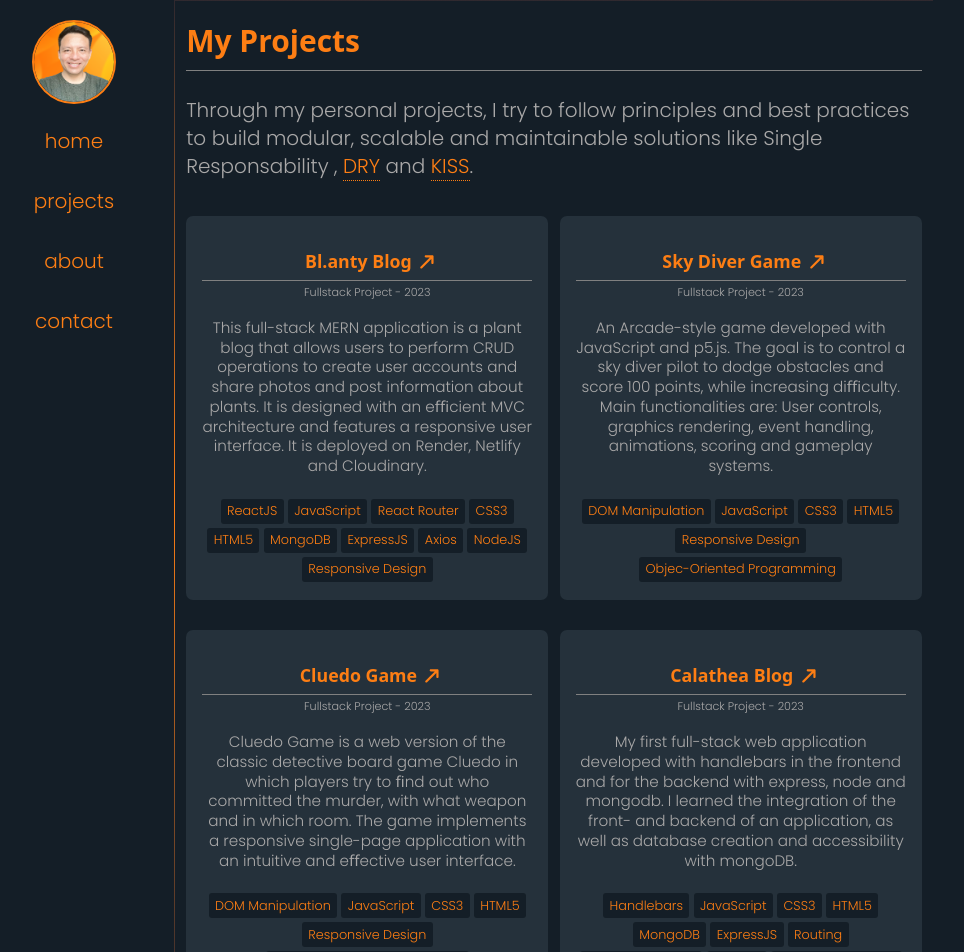
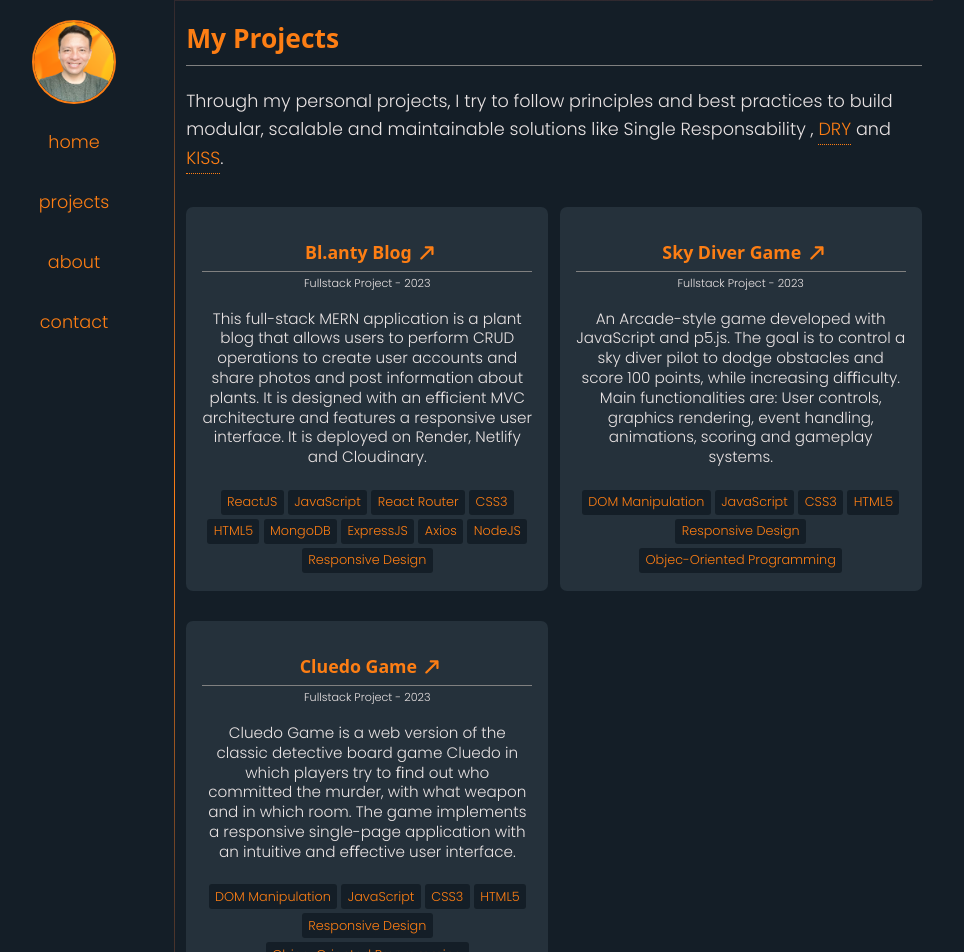
Before and after one commit to juaneugenio/myportfolioweb, a React (Vite) app: page /projects in a window 1280 px wide. Shown: the top 952 px of the page, without its empty margins (186-1150 px from the left). Built offline with nearby package versions, Linux system fonts and the light colour scheme; no server answers.

Commit message:
deploying into netlify

```diff
--- a/src/App.css
+++ b/src/App.css
@@ -3,7 +3,7 @@
 	/* --bg-color: #30292f; */
 	--bg-color: #141e27;
 	/* --txt-color: #daddd8; */
-	--txt-color: #a9a8a8;
+	--txt-color: #e9e3e3;
 
 	/* --head-color: #f0a202; */
 	--head-color: #fd7e14;
@@ -17,7 +17,7 @@ body {
 	padding: 0;
 	background-color: var(--bg-color);
 	color: var(--txt-color);
-	font-size: clamp(1rem, 0.455vw + 0.886rem, 1.25rem);
+	font-size: clamp(1rem, 0.455vw + 0.886rem, 1.1rem);
 	line-height: clamp(1.3rem, 0.818vw + 1.095rem, 1.75rem);
 	font-weight: 300;
 	font-family: Poppins, -apple-system, BlinkMacSystemFont, "Segoe UI", Roboto, Oxygen, Ubuntu, Cantarell, "Open Sans",
--- a/src/data.json
+++ b/src/data.json
@@ -25,7 +25,7 @@
 		],
 		"projects": [
 			{
-				"id": "04",
+				"id": "03",
 				"name": "Bl.anty Blog",
 				"type": "Fullstack",
 				"img": "src/assets/profile-pic.png",
@@ -47,18 +47,18 @@
 				]
 			},
 			{
-				"id": "03",
+				"id": "02",
 				"name": "Sky Diver Game",
 				"type": "Fullstack",
 				"img": "src/assets/profile-pic.png",
 				"year": "2023",
 				"devs": ["eugenio"],
-				"url": "https://cluedojs-play.netlify.app/",
+				"url": "https://juaneugenio.github.io/Infinite-Skydiver-Game/",
 				"description": "An Arcade-style game developed with JavaScript and p5.js. The goal is to control a sky diver pilot to dodge obstacles and score 100 points, while increasing diﬃculty. Main functionalities are: User controls, graphics rendering, event handling, animations, scoring and gameplay systems.",
 				"techs": ["DOM Manipulation", "JavaScript", "CSS3", "HTML5", "Responsive Design", "Objec-Oriented Programming"]
 			},
 			{
-				"id": "02",
+				"id": "01",
 				"name": "Cluedo Game",
 				"type": "Fullstack",
 				"img": "src/assets/profile-pic.png",
@@ -67,28 +67,6 @@
 				"url": "https://cluedojs-play.netlify.app/",
 				"description": "Cluedo Game is a web version of the classic detective board game Cluedo in which players try to ﬁnd out who committed the murder, with what weapon and in which room. The game implements a responsive single-page application with an intuitive and eﬀective user interface.",
 				"techs": ["DOM Manipulation", "JavaScript", "CSS3", "HTML5", "Responsive Design", "Objec-Oriented Programming"]
-			},
-			{
-				"id": "01",
-				"name": "Calathea Blog",
-				"type": "Fullstack",
-				"img": "src/assets/profile-pic.png",
-				"year": "2023",
-				"devs": ["eugenio", "anna-velarde"],
-				"url": " ./assets/profile-pic.png",
-				"description": "My first full-stack web application developed with handlebars in the frontend and for the backend with express, node and mongodb. I learned the integration of the front- and backend of an application, as well as database creation and accessibility with mongoDB.",
-				"techs": [
-					"Handlebars",
-					"JavaScript",
-					"CSS3",
-					"HTML5",
-					"MongoDB",
-					"ExpressJS",
-					"Routing",
-					"MVC Architecture",
-					"NodeJS",
-					"Responsive Design"
-				]
 			}
 		]
 	}
```
Also changed, not shown: 6 other files (tests, documents, lock files or other folders).
